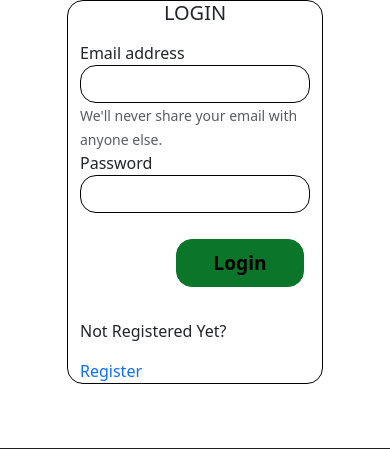
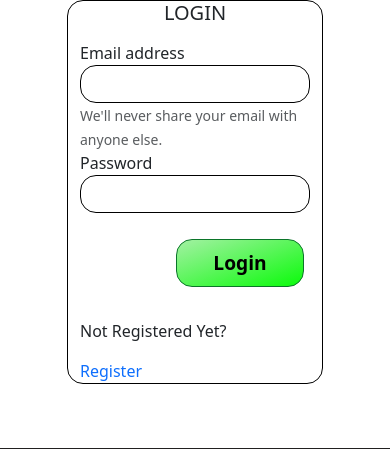
Before and after one commit to AshikJenly/PROJECTS, a Django app: page / in a window 390 px wide. Shown: the part 96-545 px from the top of the page. Run offline with Django 3.2, Linux system fonts and the light colour scheme; parts of the project's set-up code (start-up, migrations or seed data) failed here and were passed over; some libraries are stand-ins or nearby versions.

Commit message:
added color

```diff
--- a/PROJECT-1/UserInterface/Reccommender/templates/front/Login.html
+++ b/PROJECT-1/UserInterface/Reccommender/templates/front/Login.html
@@ -18,7 +18,11 @@
     width: 15rem;
     height: 3rem;
     margin-left: 6rem;
-    background-color: rgb(11, 117, 41);
+background-image: linear-gradient(
+      to bottom right,
+      rgb(163, 241, 163),
+      rgb(11, 251, 11)
+    );
     color: black;
     font-weight: bolder;
     font-size: larger;
@@ -27,8 +31,12 @@
 }
 .btn:hover{
     border-color: rgb(11, 117, 41);
-    color: rgb(11, 117, 41);
-}
+ background-image: linear-gradient(
+      to bottom right,
+      rgb(163, 241, 163),
+      rgb(11, 251, 11)
+    );
+   }
 .lay-c{
     border-color: black;
     border-radius: 1rem;
@@ -48,7 +56,11 @@
     width: 8rem;
     height: 3rem;
     margin-left: 6rem;
-    background-color: rgb(11, 117, 41);
+   background-image: linear-gradient(
+      to bottom right,
+      rgb(163, 241, 163),
+      rgb(11, 251, 11)
+    );
     color: black;
     font-weight: bolder;
     font-size: larger;
```
